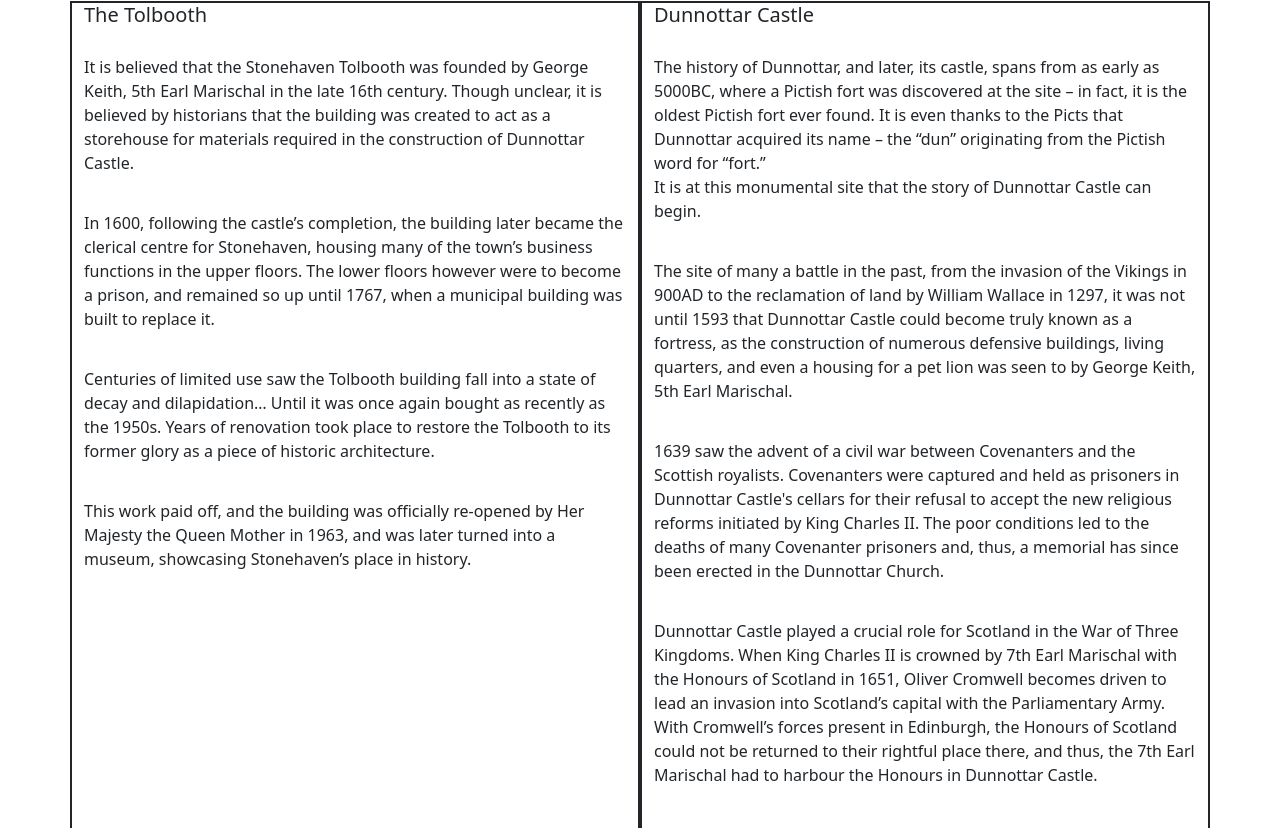
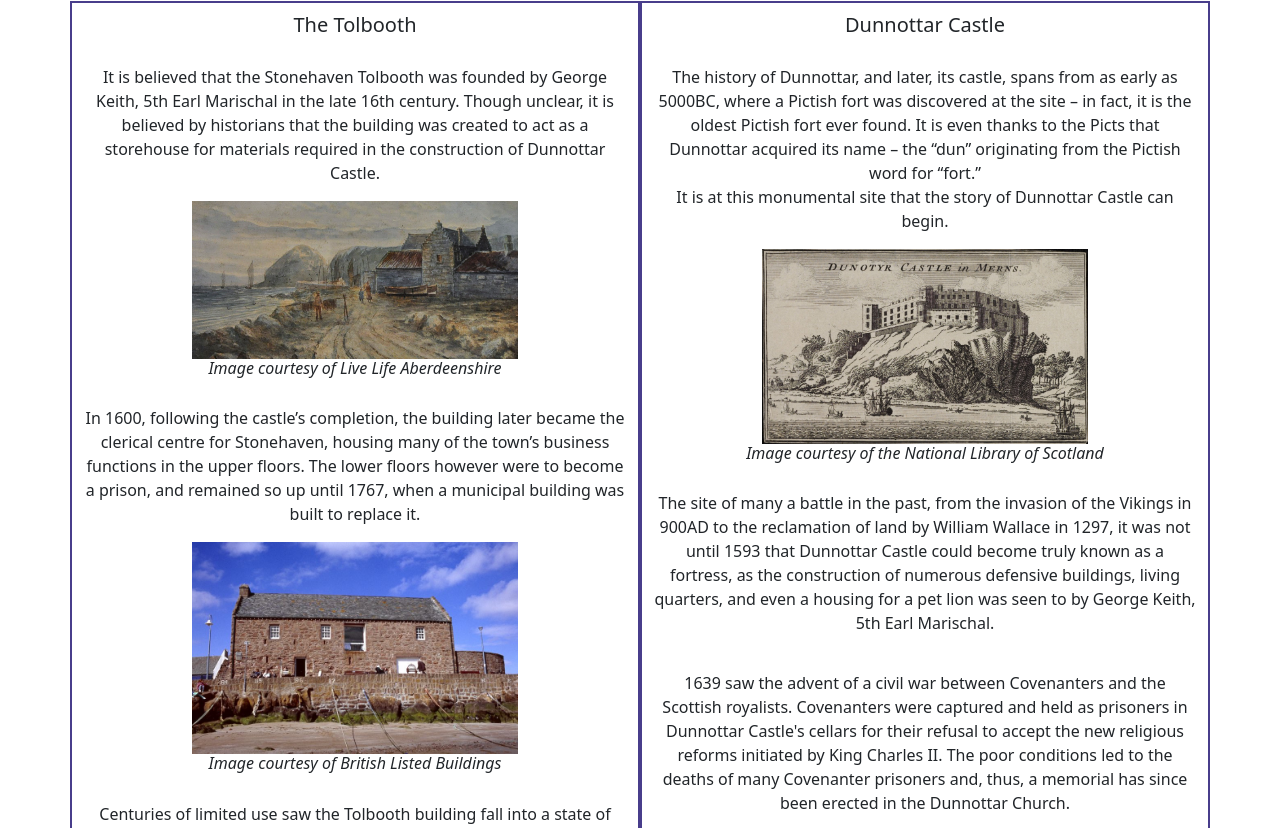
Before and after one commit to hanson-ev/Assessment3, a plain HTML site: page history.html in a window 1280 px wide. Shown: the part 845-1673 px from the top of the page. Drawn offline with nearby package versions, Linux system fonts and the light colour scheme.

Commit message:
Added all images to Tolbooth section of History

```diff
--- a/css/CM1031.css
+++ b/css/CM1031.css
@@ -38,6 +38,16 @@ footer{
 }
 
 .bordered{
+    padding-top: 10px;
     border:solid 2px;
+    border-color: darkslateblue;
 
 }
+
+.small-picture{
+    max-width: 60%;
+    max-height: auto;
+    display: block;
+    margin-left: auto;
+    margin-right: auto;
+}
--- a/history.html
+++ b/history.html
@@ -50,22 +50,28 @@
             </div>
         </div>
 
-        <div class="container">
+        <div class="container text-center">
             <div class="row">
             <div class="col-sm bordered">
                 <h5>The Tolbooth</h5>
                 <p>It is believed that the Stonehaven Tolbooth was founded by George Keith, 5th Earl Marischal
                     in the late 16th century. Though unclear, it is believed by historians that the building was created
                     to act as a storehouse for materials required in the construction of Dunnottar Castle.</p>
+                <img class="small-picture" src="assets/tolboothold.png" alt="A painting of the Tolbooth">
+                <h6 class="text-center"><em>Image courtesy of Live Life Aberdeenshire</em></h6>
                 <p>In 1600, following the castle’s completion, the building later became the clerical centre for Stonehaven,
                     housing many of the town’s business functions in the upper floors.
                     The lower floors however were to become a prison, and remained so up until 1767,
                     when a municipal building was built to replace it.</p>
+                <img class="small-picture" src="assets/moderntolbooth.png" alt="Present-day Tolbooth">
+                <h6 class="text-center"><em>Image courtesy of British Listed Buildings</em></h6>
                 <p>Centuries of limited use saw the Tolbooth building fall into a state of decay and dilapidation…
                     Until it was once again bought as recently as the 1950s.
                     Years of renovation took place to restore the Tolbooth to its former glory as a piece of historic architecture.</p>
                 <p>This work paid off, and the building was officially re-opened by Her Majesty the Queen Mother in 1963,
                     and was later turned into a museum, showcasing Stonehaven’s place in history.</p>
+                <img class="small-picture" src="assets/moderntolbooth2.png" alt="The Tolbooth by the harbour">
+                <h6 class="text-center"><em>Image courtesy of Stunning Stonehaven</em></h6>
             </div>
             <div class="col-sm bordered">
                 <h5>Dunnottar Castle</h5>
@@ -74,6 +80,8 @@
                     It is even thanks to the Picts that Dunnottar acquired its name – the “dun” originating from
                     the Pictish word for “fort.” <br>
                     It is at this monumental site that the story of Dunnottar Castle can begin.</p>
+                <img class="small-picture" src="assets/dunnottarcastleold.png" alt="Historic Dunnottar Castle">
+                <h6 class="text-center"><em>Image courtesy of the National Library of Scotland</em></h6>
                     <p>The site of many a battle in the past, from the invasion of the Vikings in 900AD
                         to the reclamation of land by William Wallace in 1297,
                         it was not until 1593 that Dunnottar Castle could become truly known as a fortress,
```
Also changed, not shown: visit.html (+12 -5 lines), assets/favicon.ico (deleted), assets/moderntolbooth.png (added), assets/moderntolbooth2.png (added), assets/tolboothold.png (added).
